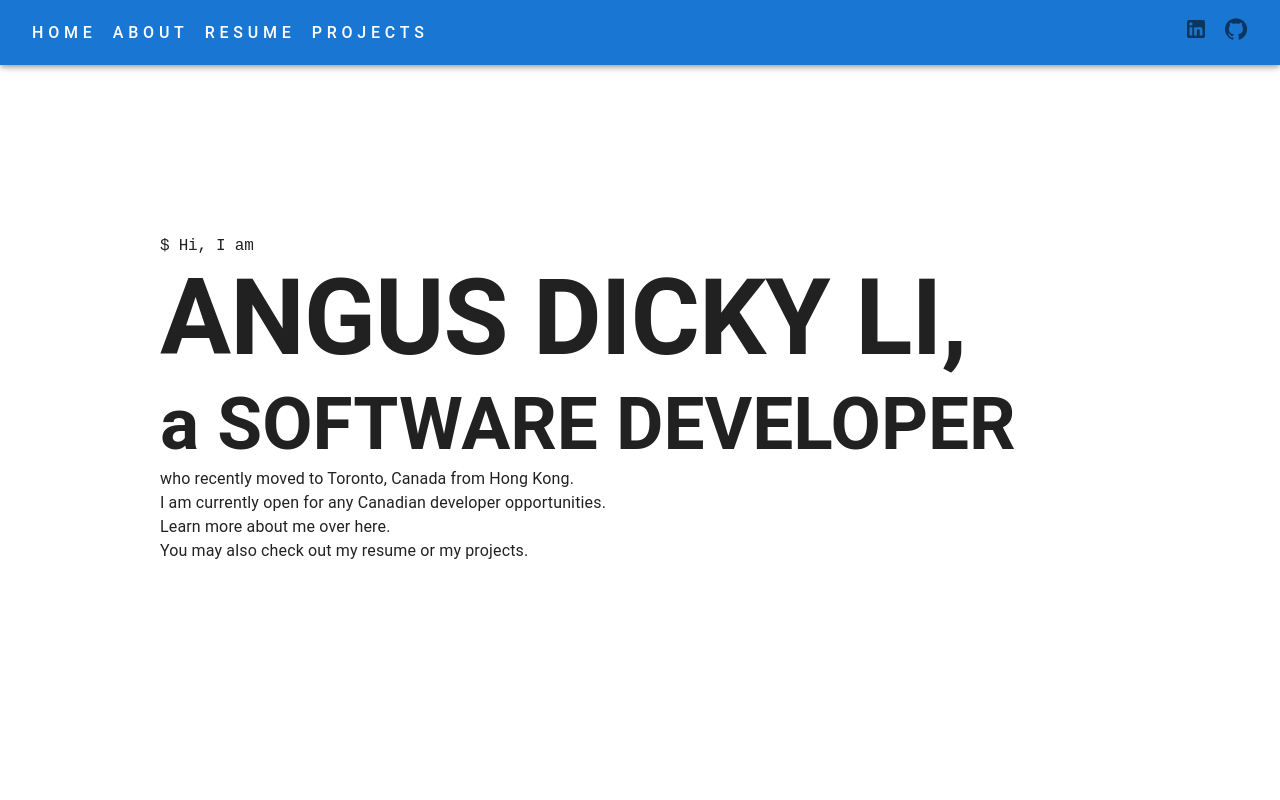
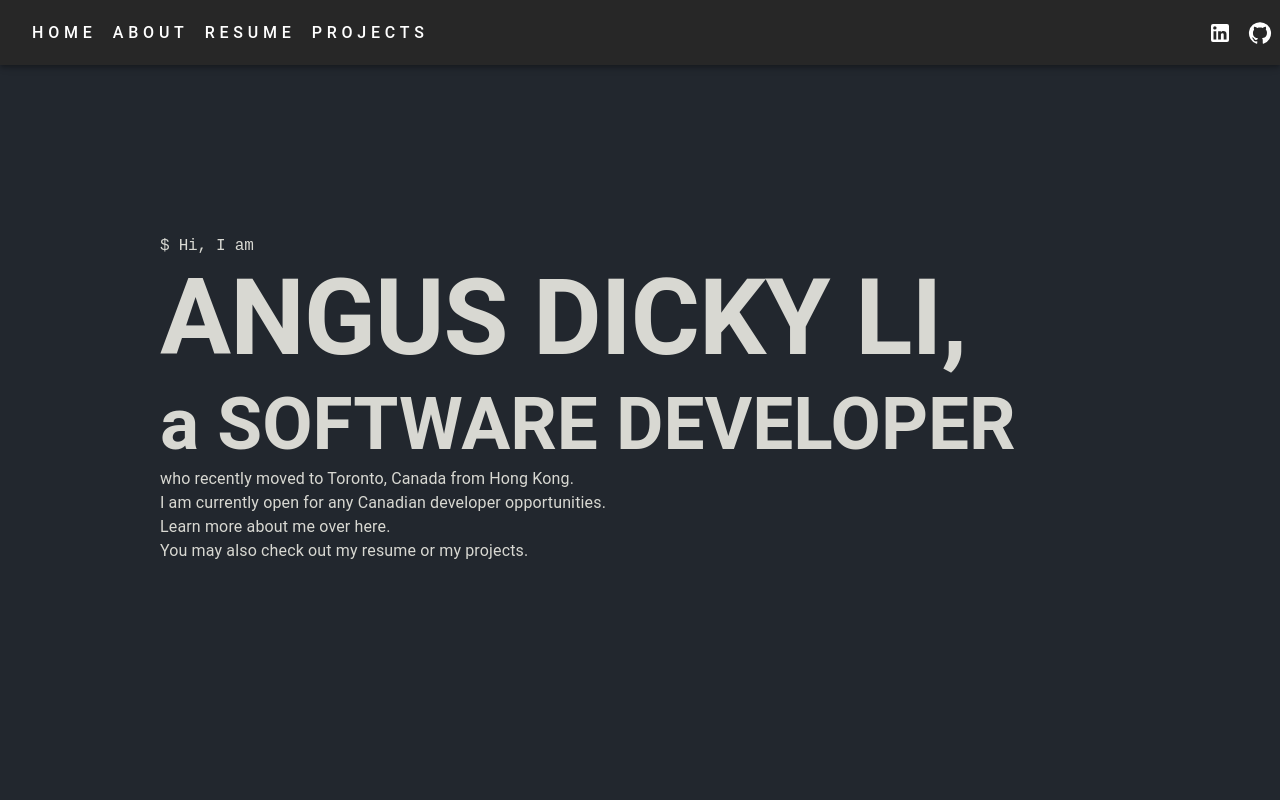
Before and after one commit to lad338/lad338.github.io, a React (Create React App) app: page / in a window 1280 px wide. Shown: the top 800 px of the page. Built offline with nearby package versions, Linux system fonts and the light colour scheme.

Commit message:
update to dark theme

```diff
--- a/src/App.tsx
+++ b/src/App.tsx
@@ -7,6 +7,19 @@ import CssBaseline from '@mui/material/CssBaseline'
 import { createTheme, ThemeProvider } from '@mui/material'
 
 const theme = createTheme({
+  palette: {
+    mode: 'dark',
+    text: {
+      primary: '#d8d8d2',
+    },
+    primary: {
+      main: '#2d333b',
+      contrastText: '#d8d8d2',
+    },
+    background: {
+      default: '#22272e',
+    },
+  },
   typography: {
     h1: {
       fontSize: 16,
--- a/src/features/appBar/AppBarRightIcons.tsx
+++ b/src/features/appBar/AppBarRightIcons.tsx
@@ -6,7 +6,7 @@ import { IconButton } from '@mui/material'
 
 const iconStyle: SxProps = {
   m: 'auto',
-  display: 'block',
+  display: 'flex',
 }
 export const AppBarRightIcons: React.FC = () => {
   return (
@@ -14,8 +14,8 @@ export const AppBarRightIcons: React.FC = () => {
       sx={{
         display: 'flex',
         flexDirection: 'row',
-        position: 'relative',
-        right: 0,
+        position: 'fixed',
+        right: 0.1,
       }}
     >
       {ICONS.map((icon) => {
--- a/src/features/appBar/AppBarSmall.tsx
+++ b/src/features/appBar/AppBarSmall.tsx
@@ -10,7 +10,7 @@ import { PAGES } from './pages'
 export const AppBarSmall: React.FC<Props> = (props) => {
   return (
     <>
-      <Box sx={{ position: 'relative', display: { xs: 'flex', sm: 'none' } }}>
+      <Box sx={{ position: 'relative', display: { xs: 'fixed', sm: 'none' } }}>
         <IconButton
           size="large"
           aria-controls="menu-appbar"
@@ -57,7 +57,7 @@ export const AppBarSmall: React.FC<Props> = (props) => {
         href="/"
         sx={{
           margin: 'auto',
-          display: { xs: 'flex', sm: 'none' },
+          display: { xs: 'block', sm: 'none' },
         }}
       >
         Angus Li
--- a/tsconfig.json
+++ b/tsconfig.json
@@ -1,7 +1,8 @@
 {
   "compilerOptions": {
-    "target": "es5",
+    "target": "es6",
     "lib": [
+      "es6",
       "dom",
       "dom.iterable",
       "esnext"
```
